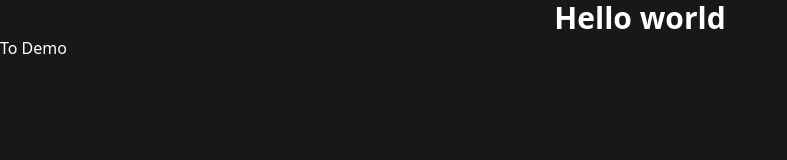
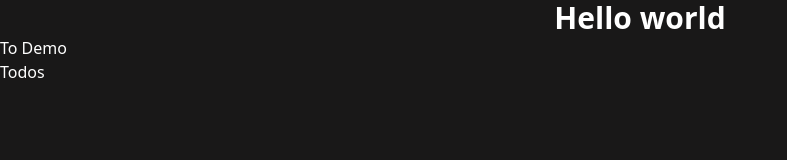
Before and after one commit to ASproson/react-challenges, a React (Create React App) app: page / in a window 1280 px wide. Shown: the top 160 px of the page, without its empty margins (0-787 px from the left). Built offline with nearby package versions, Linux system fonts and the light colour scheme.

Commit message:
Reorders links

```diff
--- a/src/App.tsx
+++ b/src/App.tsx
@@ -3,12 +3,19 @@ import { Link } from "react-router-dom";
 
 function App() {
   return (
-    <>
+    <div>
       <div className="App text-3xl font-bold text-white">Hello world</div>
-      <Link to={"/demo"} className="text-white">
-        To Demo
-      </Link>
-    </>
+      <div>
+        <Link to={"/demo"} className="text-white">
+          To Demo
+        </Link>
+      </div>
+      <div>
+        <Link to={"/todos"} className="text-white">
+          Todos
+        </Link>
+      </div>
+    </div>
   );
 }
 
```
